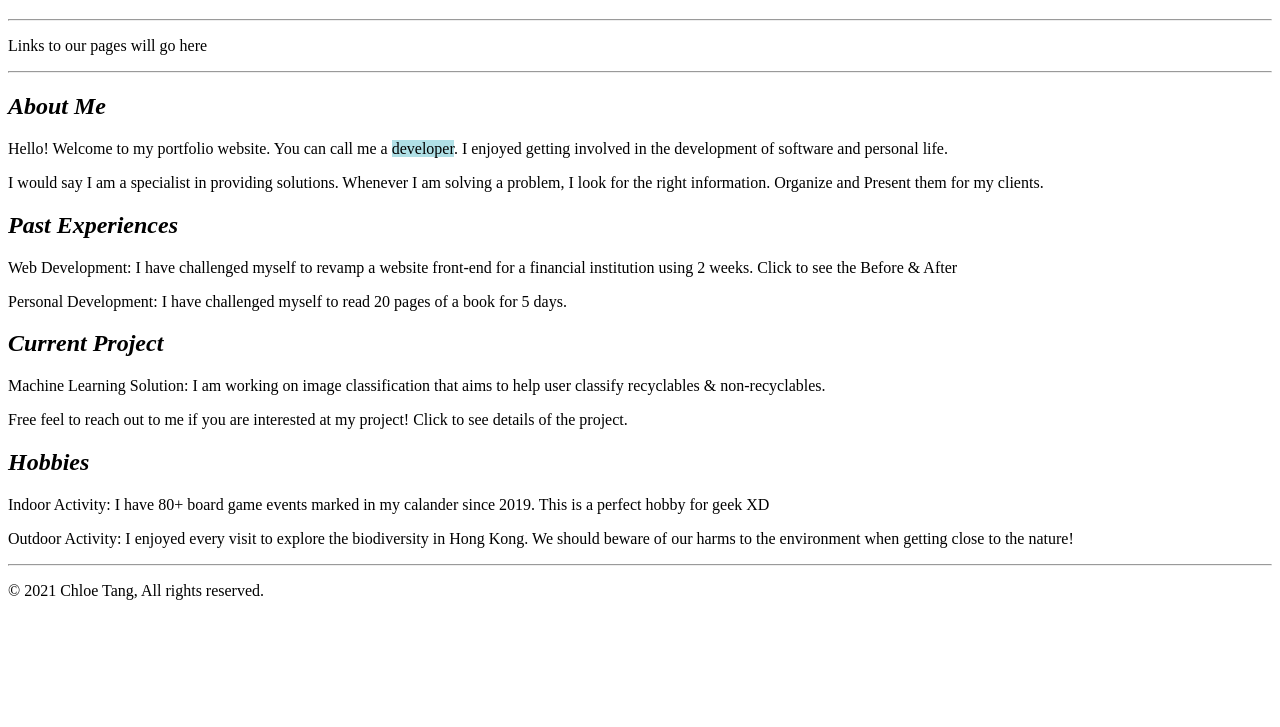
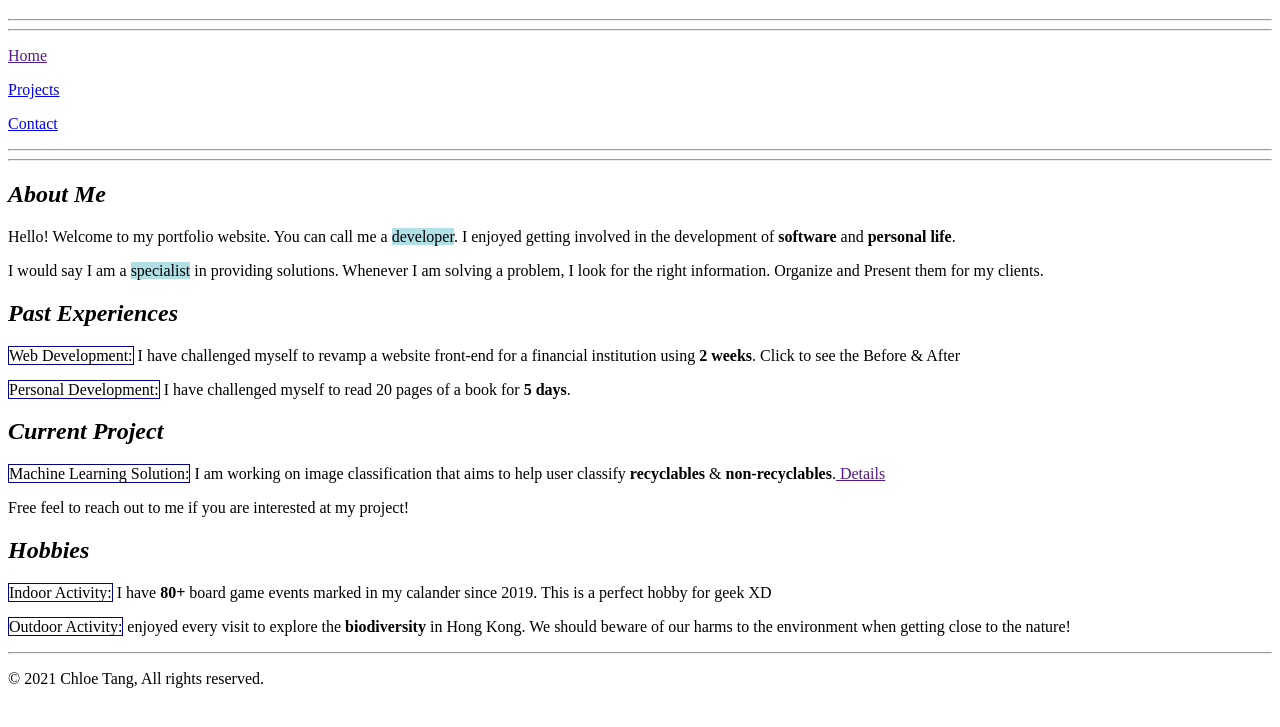
Before and after one commit to tkff1222/IntroToWebDev, a plain HTML site: page portfolio/index.html in a window 1280 px wide. Shown: the part 61-788 px from the top of the page. Drawn offline with Linux system fonts and the light colour scheme.

Commit message:
anchor element

```diff
--- a/portfolio/index.html
+++ b/portfolio/index.html
@@ -19,30 +19,35 @@ Most recent revision:
             <hr />
             <nav>
                 <!-- We need to add links to projects.html, contact.html, and testimonials.html -->
-                <p>Links to our pages will go here</p>
+                <!-- The nav element will include navigation buttons or links -->
+                <hr />
+                <p><a href="">Home</a></p>
+                <p><a href="projects.html">Projects</a></p>
+                <p><a href="contact.html">Contact</a></p>
+                <hr />
             </nav>
             <hr />
             <!--The main content of the page will appear between the header and footer elements. It is common to use one or more div elements to break the content into chunks that should use the same formatting options when CSS is added to the page.-->
             <section id="main-content">
                 <article id="about-me">
                     <h2><em>About Me</em></h2>
-                    <p>Hello! Welcome to my portfolio website. You can call me a <span style="background-color: powderblue;">developer</span>. I enjoyed getting involved in the development of software and personal life. </p>
-                    <p>I would say I am a specialist in providing solutions. Whenever I am solving a problem, I look for the right information. Organize and Present them for my clients. </p>
+                    <p>Hello! Welcome to my portfolio website. You can call me a <span style="background-color: powderblue;">developer</span>. I enjoyed getting involved in the development of <strong>software</strong> and <strong>personal life</strong>.</p>
+                    <p>I would say I am a <span style="background-color: powderblue;">specialist</span> in providing solutions. Whenever I am solving a problem, I look for the right information. Organize and Present them for my clients. </p>
                 </article>
                 <article id="past-experiences">
                     <h2><em>Past Experiences</em></h2>
-                    <p>Web Development: I have challenged myself to revamp a website front-end for a financial institution using 2 weeks. Click to see the Before & After</p>
-                    <p>Personal Development: I have challenged myself to read 20 pages of a book for 5 days.</p>
+                    <p><span style="border: thin solid darkblue;">Web Development:</span> I have challenged myself to revamp a website front-end for a financial institution using <strong>2 weeks</strong>. Click to see the Before & After</p>
+                    <p><span style="border: thin solid darkblue;">Personal Development:</span> I have challenged myself to read 20 pages of a book for <strong>5 days</strong>.</p>
                 </article>
                 <article id="current-project">
                     <h2><em>Current Project</em></h2>
-                    <p>Machine Learning Solution: I am working on image classification that aims to help user classify recyclables & non-recyclables.</p>
-                    <p>Free feel to reach out to me if you are interested at my project! Click to see details of the project.</p>
+                    <p><span style="border: thin solid darkblue;">Machine Learning Solution:</span> I am working on image classification that aims to help user classify <strong>recyclables</strong> & <strong>non-recyclables</strong>.<a href=""> Details </a></p>
+                    <p>Free feel to reach out to me if you are interested at my project!</p>
                 </article>
                 <article id="hobbies">
                     <h2><em>Hobbies</em></h2>
-                    <p>Indoor Activity: I have 80+ board game events marked in my calander since 2019. This is a perfect hobby for geek XD</p>
-                    <p>Outdoor Activity: I enjoyed every visit to explore the biodiversity in Hong Kong. We should beware of our harms to the environment when getting close to the nature! </p>
+                    <p><span style="border: thin solid darkblue;">Indoor Activity:</span> I have <strong>80+</strong> board game events marked in my calander since 2019. This is a perfect hobby for geek XD</p>
+                    <p><span style="border: thin solid darkblue;">Outdoor Activity:</span> enjoyed every visit to explore the <strong>biodiversity</strong> in Hong Kong. We should beware of our harms to the environment when getting close to the nature! </p>
                 </article>
             </section>
             <hr />
```
Also changed, not shown: portfolio/projects.html (+22 -0 lines), portfolio/template.html (added, +22 -0 lines).
